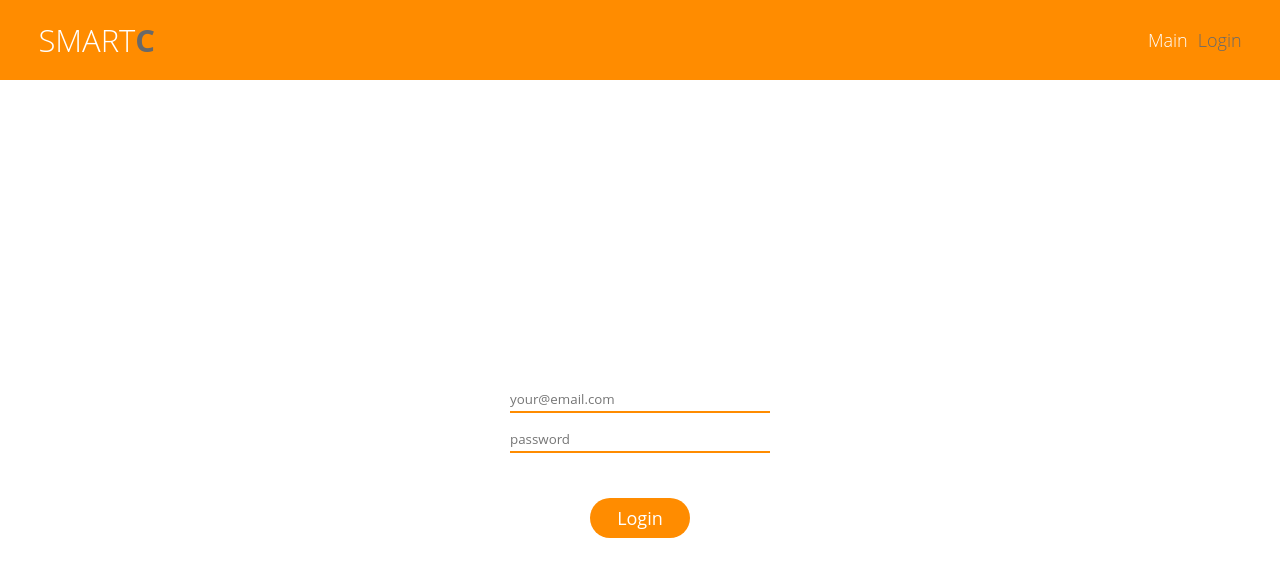
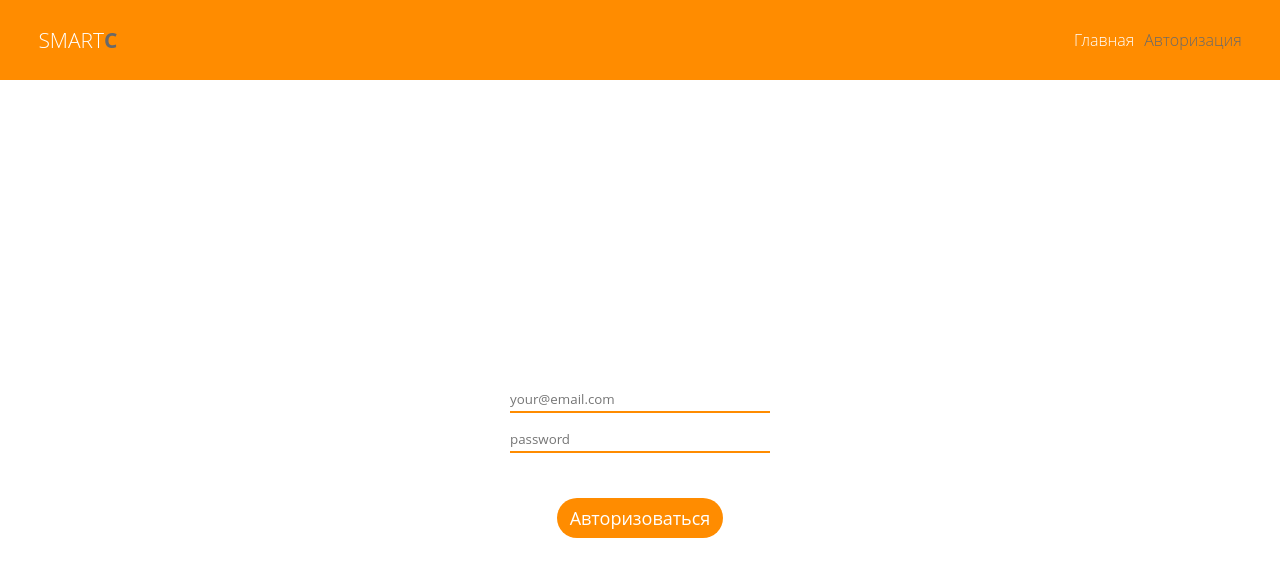
Before and after one commit to Abubjazov/SmartCalc, a React (Create React App) app: page /smartcalc/login in a window 1280 px wide. Shown: the top 576 px of the page. Built offline with nearby package versions, Linux system fonts and the light colour scheme; a web font is replaced by a local one.

Commit message:
small interface changes added

```diff
--- a/src/components/CalcDataConfirm/CalcDataConfirm.tsx
+++ b/src/components/CalcDataConfirm/CalcDataConfirm.tsx
@@ -18,7 +18,7 @@ export const CalcDataConfirm = (): JSX.Element => {
 			<h1>Подтвердите данные</h1>
 			<div className='calc-data-confirm-search'>
 				<input
-					type='text'
+					type='number'
 					placeholder='Поиск'
 					onChange={e => searchItems(e.target.value)}
 					value={searchString}
--- a/src/components/CalcDataInput/CalcDataInput.tsx
+++ b/src/components/CalcDataInput/CalcDataInput.tsx
@@ -22,7 +22,7 @@ export const CalcDataInput = (): JSX.Element => {
 				index < 2 ? (
 					<input
 						key={item.key}
-						type='text'
+						type='number'
 						placeholder='Введите число'
 						onChange={e => changeInputItem(item.key, e.target.value)}
 						value={item.value}
@@ -30,7 +30,7 @@ export const CalcDataInput = (): JSX.Element => {
 				) : (
 					<div className='added-item' key={item.key}>
 						<input
-							type='text'
+							type='number'
 							placeholder='Введите число'
 							onChange={e => changeInputItem(item.key, e.target.value)}
 							value={item.value}
--- a/src/components/Header/Header.scss
+++ b/src/components/Header/Header.scss
@@ -17,7 +17,7 @@
 	}
 
 	h1 {
-		font-size: 31px;
+		font-size: 21px;
 		line-height: 31px;
 		font-weight: 300;
 		position: relative;
@@ -34,8 +34,8 @@
 			display: flex;
 			justify-content: space-between;
 			font-weight: 300;
-			font-size: 18px;
-			line-height: 18px;
+			font-size: 16px;
+			line-height: 16px;
 
 			a {
 				margin-left: 10px;
--- a/src/components/Header/Header.tsx
+++ b/src/components/Header/Header.tsx
@@ -21,7 +21,7 @@ export const Header = (): JSX.Element => {
 							to='/smartcalc/'
 							style={({ isActive }) => ({ color: isActive ? '#696969' : '' })}
 						>
-							Main
+							Главная
 						</NavLink>
 					</li>
 
@@ -32,7 +32,7 @@ export const Header = (): JSX.Element => {
 								to='/smartcalc/calc'
 								style={({ isActive }) => ({ color: isActive ? '#696969' : '' })}
 							>
-								Calc
+								Калькулятор
 							</NavLink>
 						</li>
 					) : (
@@ -42,7 +42,7 @@ export const Header = (): JSX.Element => {
 								to='/smartcalc/login'
 								style={({ isActive }) => ({ color: isActive ? '#696969' : '' })}
 							>
-								Login
+								Авторизация
 							</NavLink>
 						</li>
 					)}
--- a/src/components/Login/Login.scss
+++ b/src/components/Login/Login.scss
@@ -1,7 +1,6 @@
 @import '../../variables';
 
 .login-widget {
-	// margin-top: 30vh;
 	display: grid;
 	grid-template-columns: auto;
 	grid-auto-rows: 25px;
@@ -10,9 +9,10 @@
 
 	button {
 		margin-top: 30px;
+		padding: 0 13px;
 		border: none;
 		border-radius: 20px;
-		width: 100px;
+		min-width: 100px;
 		height: 40px;
 		text-align: center;
 		font-size: 18px;
--- a/src/components/Login/Login.tsx
+++ b/src/components/Login/Login.tsx
@@ -4,11 +4,13 @@ import { useActions } from '../../hooks/useActions'
 import bcrypt from 'bcryptjs'
 
 import './Login.scss'
+import { useTypedSelector } from '../../hooks/useTypedSelector'
 
 export const Login = (): JSX.Element => {
 	const [email, setEmail] = useState<string>('')
 	const [password, setPassword] = useState<string>('')
 
+	const { status, error } = useTypedSelector(state => state.auth)
 	const { fetchToken } = useActions()
 
 	const changeHandler = (value: string) => {
@@ -33,6 +35,11 @@ export const Login = (): JSX.Element => {
 				onChange={e => changeHandlerPwd(e.target.value)}
 				value={password}
 			/>
+			{status === 'error' && error?.includes('Authentication error!') ? (
+				<p style={{ color: 'red', fontSize: 14 }}>
+					Неправильный логин или пароль
+				</p>
+			) : null}
 			<button
 				onClick={() =>
 					fetchToken({
@@ -44,7 +51,7 @@ export const Login = (): JSX.Element => {
 					})
 				}
 			>
-				Login
+				Авторизоваться
 			</button>
 		</div>
 	)
--- a/src/pages/LoginPage/LoginPage.tsx
+++ b/src/pages/LoginPage/LoginPage.tsx
@@ -12,7 +12,7 @@ export const LoginPage = (): JSX.Element => {
 
 			<div className='container'>
 				{status === 'loading' ? <Spinner /> : null}
-				{status === 'waiting' ? <Login /> : null}
+				{status === 'waiting' || status === 'error' ? <Login /> : null}
 			</div>
 		</main>
 	)
--- a/src/pages/MainPage/MainPage.scss
+++ b/src/pages/MainPage/MainPage.scss
@@ -19,8 +19,9 @@
 
 		a {
 			border-radius: 20px;
+			padding: 0 13px;
 			padding-top: 11px;
-			width: 100px;
+			min-width: 100px;
 			height: 40px;
 			text-align: center;
 			font-size: 18px;
--- a/src/pages/MainPage/MainPage.tsx
+++ b/src/pages/MainPage/MainPage.tsx
@@ -25,9 +25,9 @@ export const MainPage = (): JSX.Element => {
 				</p>
 
 				{token ? (
-					<NavLink to='/smartcalc/calc'>Calc</NavLink>
+					<NavLink to='/smartcalc/calc'>Калькулятор</NavLink>
 				) : (
-					<NavLink to='/smartcalc/login'>Login</NavLink>
+					<NavLink to='/smartcalc/login'>Авторизация</NavLink>
 				)}
 			</div>
 		</main>
--- a/src/store/actionCreators/auth.actionCreators.ts
+++ b/src/store/actionCreators/auth.actionCreators.ts
@@ -22,7 +22,7 @@ export const fetchToken = (authData: AuthData) => {
 		} catch (error) {
 			dispatch({
 				type: AuthActionTypes.FETCH_TOKEN_ERROR,
-				payload: `An error occurred while loading the access token!*${error}`,
+				payload: `Authentication error!*${error}`,
 			})
 		}
 	}
```
Also changed, not shown: 3 other files (tests, documents, lock files or other folders).
